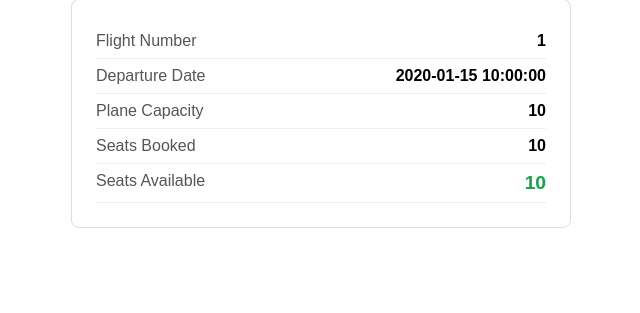
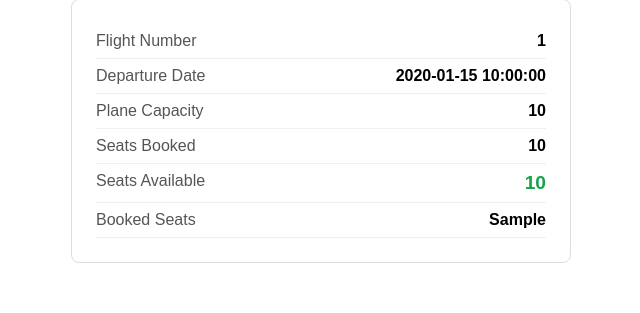
Before and after one commit to ssannkkallpp/Flight_Checker, a FastAPI app: template templates/flight_details.html in a window 1280 px wide. Shown: the part 147-460 px from the top of the page, without its empty margins (319-959 px from the left). Run offline with FastAPI, Linux system fonts and the light colour scheme; the template is opened without the code that fills it: most values are stand-ins (such as "Sample title", 1, 10 or a date in 2020); some libraries are stand-ins or nearby versions.

Commit message:
Show booked seat numbers

```diff
--- a/main.py
+++ b/main.py
@@ -26,6 +26,15 @@ join aircraft ac on f.plane_type = ac.plane_type
 left join booking b on f.flight_number = b.flight_number and f.departure_date = b.departure_date
 where f.flight_number = %s and f.departure_date = %s
 group by f.flight_number, f.departure_date, ac.capacity
+'''
+
+BOOKED_SEATS_QUERY = '''
+
+select b.seat_number
+from booking b
+where b.flight_number = %s and b.departure_date = %s
+order by b.seat_number
+
 '''
 
 def get_db_connection():
@@ -63,6 +72,10 @@ def flight_booking(request: Request, flight_number: str, departure_date: str):
     parsed_date = date.fromisoformat(departure_date)
     cur.execute(SEAT_AVAILABILITY_QUERY, (flight_number, parsed_date))
     seats = cur.fetchone()
+
+    cur.execute(BOOKED_SEATS_QUERY, (flight_number, parsed_date))
+    booked_seats = [seat['seat_number'] for seat in cur.fetchall()]
+
     cur.close()
     conn.close()
-    return templates.TemplateResponse(request=request, name="flight_details.html", context={"detail": seats})
+    return templates.TemplateResponse(request=request, name="flight_details.html", context={"flight_details": seats, "booked_seats": booked_seats})
--- a/templates/flight_details.html
+++ b/templates/flight_details.html
@@ -17,29 +17,39 @@
     <a href="javascript:history.back()">← Back to results</a>
     <h2>Flight Detail</h2>
 
-    {% if detail %}
+    {% if flight_details %}
     <div class="card">
         <div class="row">
             <span class="label">Flight Number</span>
-            <span class="value">{{ detail.flight_number }}</span>
+            <span class="value">{{ flight_details.flight_number }}</span>
         </div>
         <div class="row">
             <span class="label">Departure Date</span>
-            <span class="value">{{ detail.departure_date }}</span>
+            <span class="value">{{ flight_details.departure_date }}</span>
         </div>
         <div class="row">
             <span class="label">Plane Capacity</span>
-            <span class="value">{{ detail.capacity }}</span>
+            <span class="value">{{ flight_details.capacity }}</span>
         </div>
         <div class="row">
             <span class="label">Seats Booked</span>
-            <span class="value">{{ detail.booked_seats }}</span>
+            <span class="value">{{ flight_details.booked_seats }}</span>
         </div>
         <div class="row">
             <span class="label">Seats Available</span>
-            <span class="value {% if detail.available_seats == 0 %}full{% else %}available{% endif %}">
-                {{ detail.available_seats }}
-                {% if detail.available_seats == 0 %} (FULL){% endif %}
+            <span class="value {% if flight_details.available_seats == 0 %}full{% else %}available{% endif %}">
+                {{ flight_details.available_seats }}
+                {% if flight_details.available_seats == 0 %} (FULL){% endif %}
+            </span>
+        </div>
+        <div class="row">
+            <span class="label">Booked Seats</span>
+            <span class="value">
+                {% if booked_seats %}
+                    {{ booked_seats | join(", ") }}
+                {% else %}
+                    None
+                {% endif %}
             </span>
         </div>
     </div>
```
